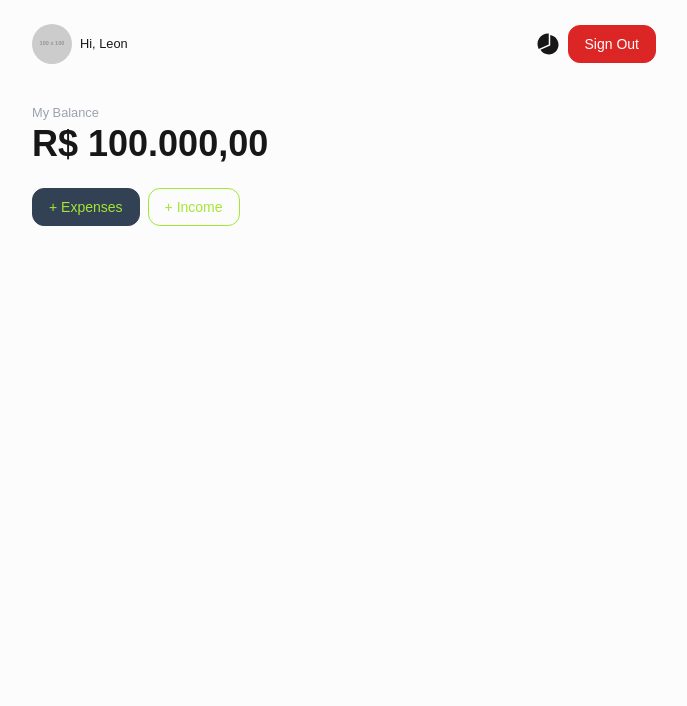
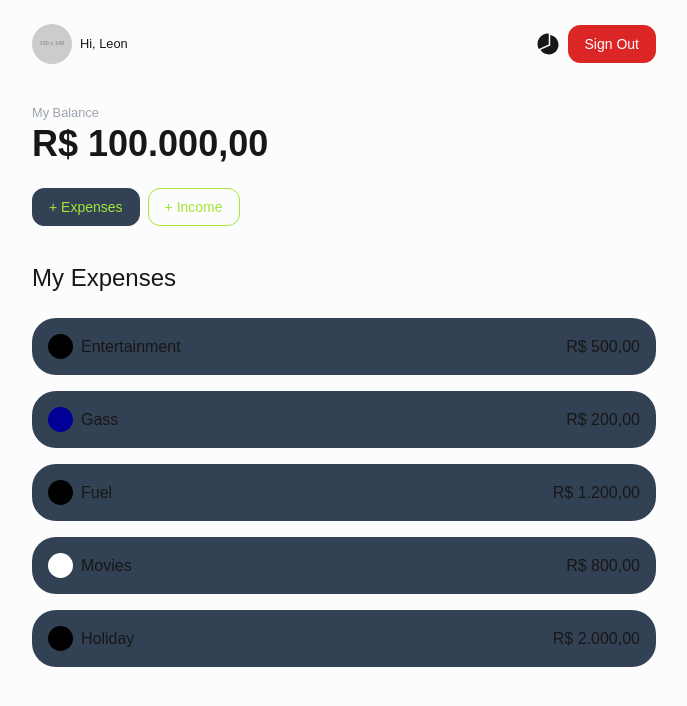
Before and after one commit to Amadeo-Frontend/NextJs-Budget__app, a Next.js app: page / in a window 1280 px wide. Shown: the top 706 px of the page, without its empty margins (296-983 px from the left). Built offline with nearby package versions, Linux system fonts and the light colour scheme.

Commit message:
`Added clsx, framer-motion, and tailwind-merge dependencies, updated package-lock.json and package.json accordingly`

```diff
--- a/app/page.jsx
+++ b/app/page.jsx
@@ -1,6 +1,7 @@
 "use client";
 
 import { currencyFormatter } from "@/lib/utils";
+import ExpenseCategoryItem from "@/components/ExpenseCategoryItem";
 
 import { Chart as ChartJS, ArcElement, Tooltip, Legend } from "chart.js";
 
@@ -28,7 +29,7 @@ const DUMMY_DATA = [
   {
     id: 4,
     title: "Movies",
-    color: "#000",
+    color: "#fff",
     total: 800,
   },
   {
@@ -52,6 +53,22 @@ export default function Home() {
       <button className="btn btn-primary-outline">+ Income</button>
     </section>
 
+      {/* Expenses */}
+      <section className="py-6">
+        <h3 className="text-2xl">My Expenses</h3>
+        <div className="flex flex-col gap-4 mt-6">
+          {DUMMY_DATA.map((expense) => {
+            return (
+              <ExpenseCategoryItem
+                color={expense.color}
+                title={expense.title}
+                total={expense.total}
+              />
+            );
+          })}
+        </div>
+      </section>
+
   </main>
   );
 }
--- /dev/null
+++ b/components/ExpenseCategoryItem.jsx
@@ -0,0 +1,21 @@
+"use client"
+import { currencyFormatter } from "@/lib/utils";
+
+function ExpenseCategoryItem({ color, title, total }) {
+  return (
+    <button>
+      <div className="flex items-center justify-between px-4 py-4 bg-slate-700 rounded-3xl">
+        <div className="flex items-center gap-2">
+          <div
+            className="w-[25px] h-[25px] rounded-full"
+            style={{ backgroundColor: color }}
+          />
+          <h4 className="capitalize">{title}</h4>
+        </div>
+        <p>{currencyFormatter(total)}</p>
+      </div>
+    </button>
+  );
+}
+
+export default ExpenseCategoryItem;
--- a/package.json
+++ b/package.json
@@ -10,10 +10,13 @@
   },
   "dependencies": {
     "chart.js": "^4.4.7",
+    "clsx": "^2.1.1",
+    "framer-motion": "^11.13.5",
     "next": "15.0.4",
     "react": "^19.0.0",
     "react-dom": "^19.0.0",
-    "react-icons": "^5.4.0"
+    "react-icons": "^5.4.0",
+    "tailwind-merge": "^2.5.5"
   },
   "devDependencies": {
     "postcss": "^8",
```
Also changed, not shown: 1 other file (tests, documents, lock files or other folders).
